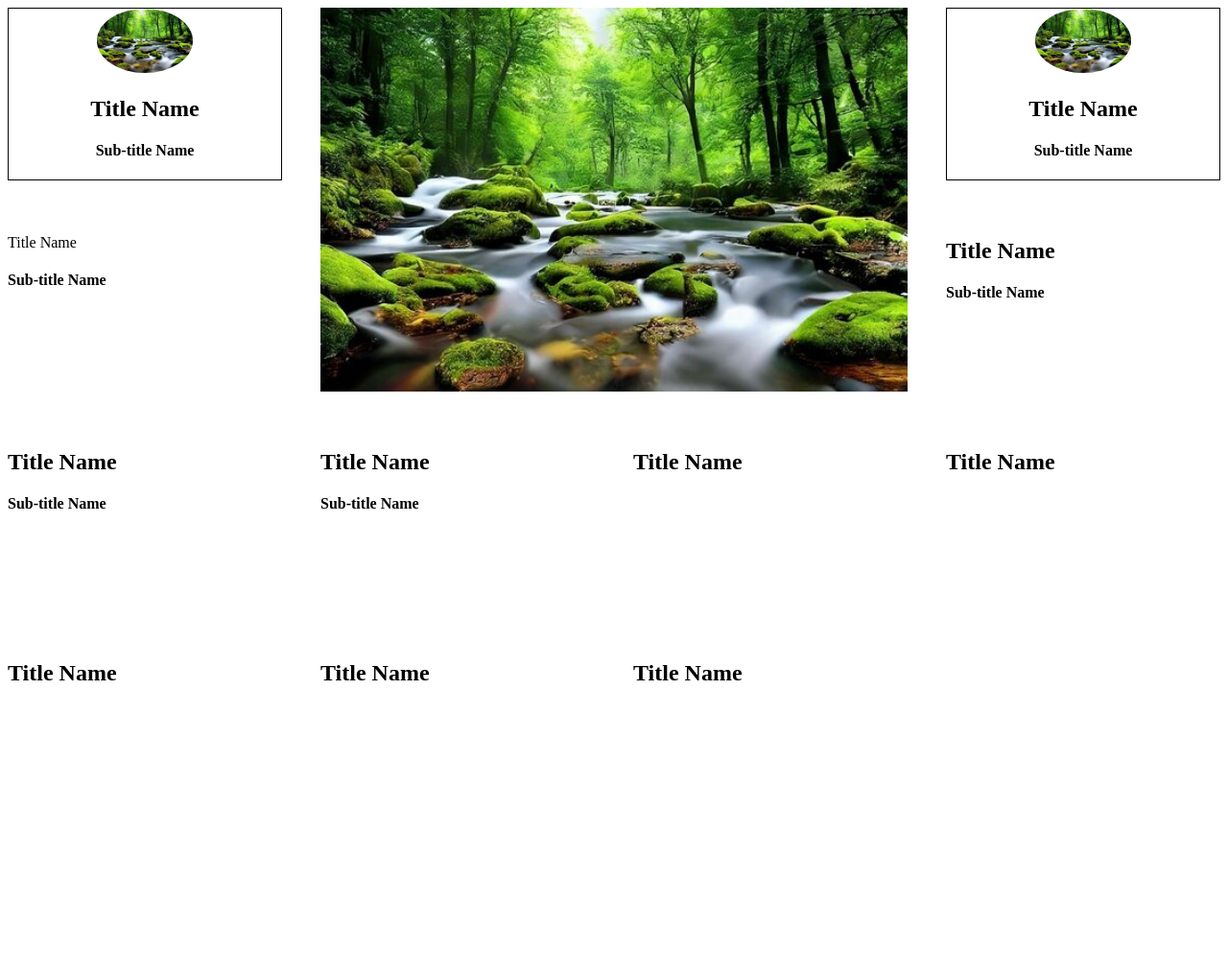
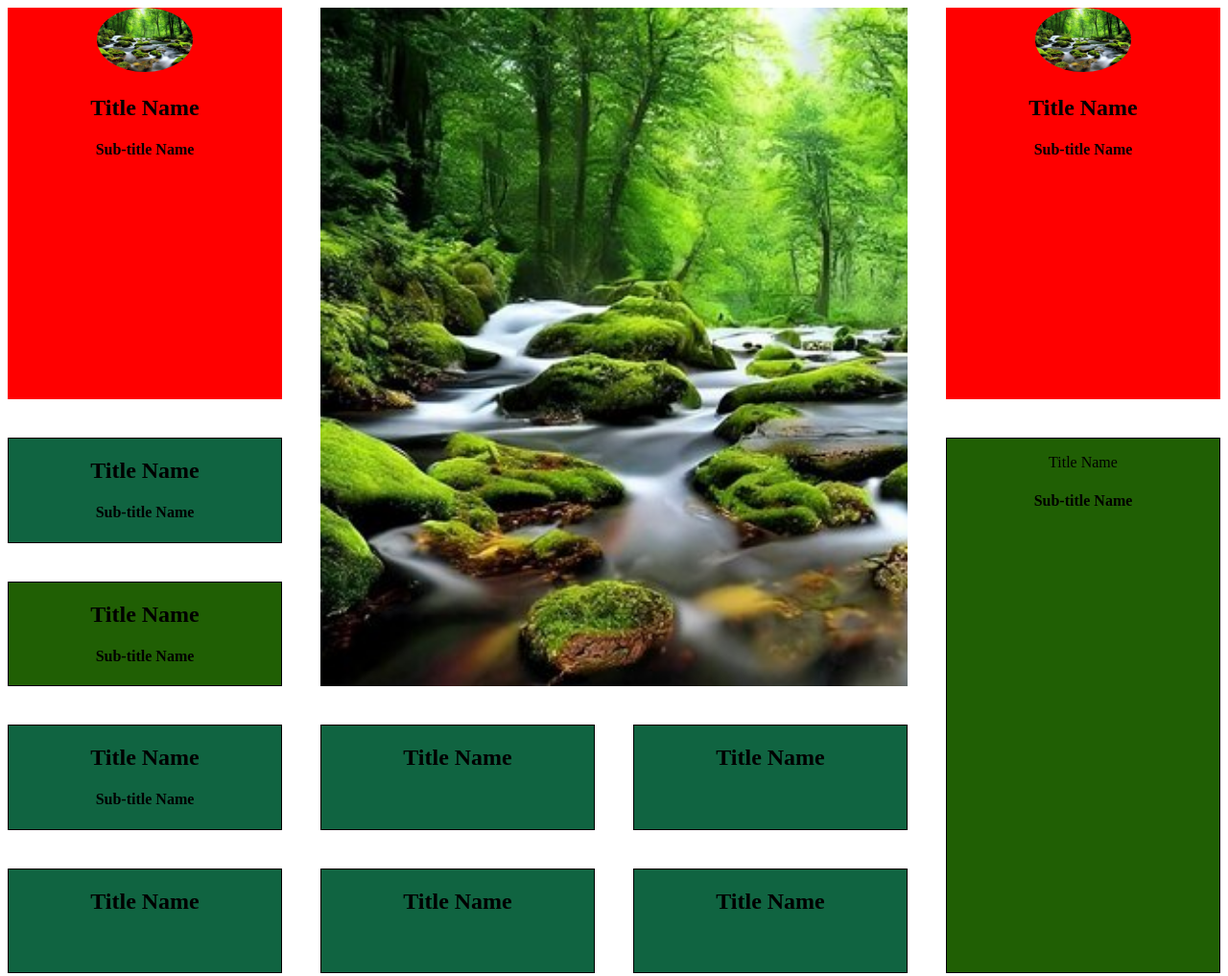
Before and after one commit to NezrinMuxratova/CodeAcaddemyClasswork, a plain HTML site: page 16 css grid18.10.23/task1/grid.html in a window 1280 px wide. Shown: the top 1017 px of the page at 96% size. Drawn offline with Linux system fonts and the light colour scheme.

Commit message:
classwork

```diff
--- a/16 css grid18.10.23/task1/grid.css
+++ b/16 css grid18.10.23/task1/grid.css
@@ -1,26 +1,38 @@
-.container {
+ .container {
     display: grid;
     grid-template-columns: repeat(4, 1fr);
     grid-template-rows: repeat(7, 1fr);
     gap: 40px;
   }
   .image {
-    border: 1px solid;
     text-align: center;
 
+  }
+  .box{
+    background-color: red;
+  }
+  .box:nth-child(1){
+    grid-row: 1 / 4;
   }
   .box:nth-child(2) {
     background-image: url(./360_F_547978128_vqEEUYBr1vcAwfRAqReZXTYtyawpgLcC.jpg);
     background-size: cover;
     background-color: red;
     grid-column: 2 / 4;
-    grid-row: 1 / 3;
+    grid-row:  1/ 6;
   }
+  .box:nth-child(3){
+    grid-row: 1/4;
+  }
+.box:nth-child(4){
+  grid-row: 4/-1;
+  grid-column: 4;
+}
   .title {
     border-radius: 50%;
     width: 100px;
   }
-   /* .sub-title:nth-child(odd) {
+   .sub-title:nth-child(odd) {
     border: 1px solid;
     text-align: center;
     background-color: rgb(16, 100, 65);
@@ -43,4 +55,10 @@
     text-align: center;
     background-color: rgb(16, 100, 65);
   }
-   */
+  .box:nth-child(1), .box:nth-child(1){
+
+    grid-row: 1/ 4;
+  }
+  .box:nth-child(3){
+    grid-row: 1/4;
+  }
```
